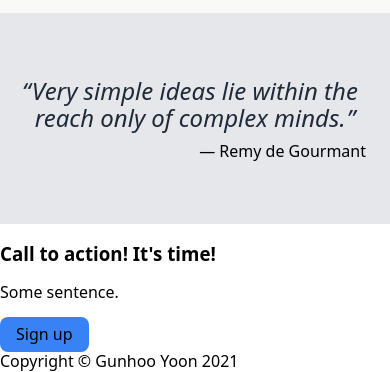
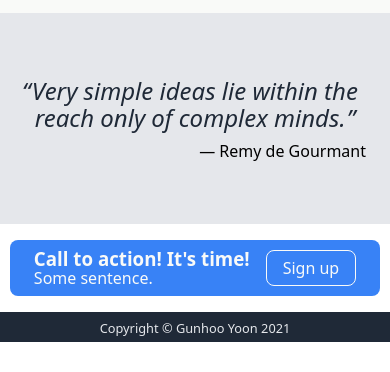
Before and after one commit to gunhoo93/odin-landing-page, a plain HTML site: page index.html in a window 390 px wide. Shown: the part 1704-2076 px from the top of the page. After the commit the page ends 2046 px from the top, so only its background shows below. Drawn offline with nearby package versions, Linux system fonts and the light colour scheme.

Commit message:
Restyle call-to-action, footer mobile-first

```diff
--- a/index.html
+++ b/index.html
@@ -64,22 +64,18 @@
         </figure>
       </section>
     </div>
-    <section class="section-4">
-      <div class="view-window">
-        <div class="cta">
-          <div class="cta-text-wrapper">
-            <h3>Call to action! It's time!</h3>
-            <p>Some sentence.</p>
-          </div>
-          <button class="btn primary">Sign up</button>
+    <div class="section-4">
+      <section class="cta">
+        <div class="cta-text-wrapper">
+          <h3>Call to action! It's time!</h3>
+          <p>Some sentence.</p>
         </div>
-      </div>
-    </section>
+        <button class="btn primary">Sign up</button>
+      </section>
+    </div>
   </main>
   <footer>
-    <div class="view-window">
-      Copyright &copy; Gunhoo Yoon 2021
-    </div>
+    <small>Copyright &copy; Gunhoo Yoon 2021</small>
   </footer>
 </body>
 
--- a/style.css
+++ b/style.css
@@ -54,11 +54,18 @@
     min-height: 25vh;
 }
 
-/* Hero */
-
 header {
     background-color: #1f2937;
 }
+
+footer {
+    text-align: center;
+    background-color: #1f2937;
+    color: #e5e7eb;
+    padding: 6px 0;
+}
+
+/* Hero */
 
 .hero-img {
     background-image: url("https://robohash.org/hero.png?size=200x200");
@@ -121,3 +128,31 @@ header {
     text-align: right;
     padding-right: 8px;
 }
+
+.section-4 {
+    display: flex;
+    justify-content: center;
+    padding: 16px 0;
+}
+
+.cta {
+    display: flex;
+    justify-content: space-around;
+    align-items: center;
+    column-gap: 1rem;
+    background-color: #3882f6;
+    padding: 8px 24px;
+    border-radius: 8px;
+}
+
+.cta * {
+    color: #f9faf8;
+}
+
+.cta-text-wrapper * {
+    margin: 0
+}
+
+.cta button {
+    border: 1px solid #f9faf8;
+}
```
